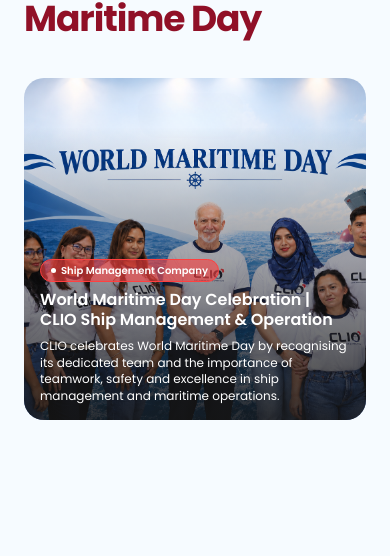
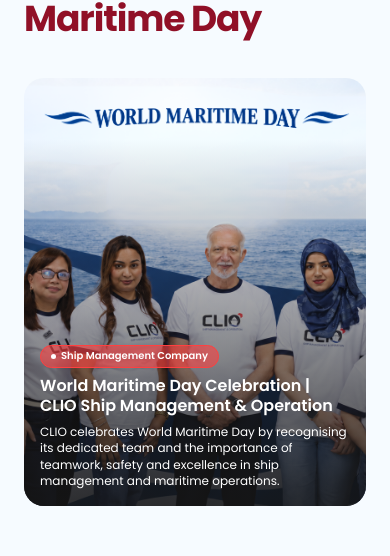
Before and after one commit to F-FERM/clio-web, a Next.js app: page /blog in a window 390 px wide. Shown: the part 542-1098 px from the top of the page. Built offline with nearby package versions, Linux system fonts and the light colour scheme; no server answers.

Commit message:
completed celebration updated images

```diff
--- a/features/blog/BlogCelebration.tsx
+++ b/features/blog/BlogCelebration.tsx
@@ -1,5 +1,6 @@
 import Image from "next/image";
-import blogCelebration from "../../public/images/blog/celebration.png";
+import celebrationBg from "../../public/images/blog/celebration.png";
+import celebrationTitle from "../../public/images/blog/title.png";
 
 export default function BlogCelebration() {
   return (
@@ -10,20 +11,30 @@
           Celebrating World Maritime Day
         </h2>
 
-        {/* Image card */}
+        {/* Card */}
         <div
           tabIndex={0}
-          className="group relative mt-8 aspect-square min-h-[320px] w-full overflow-hidden rounded-[20px] outline-none sm:aspect-[16/9] sm:min-h-0 sm:rounded-[24px] lg:aspect-[1464/622] lg:rounded-[30px]"
+          className="group relative mt-8 aspect-[4/5] w-full overflow-hidden rounded-[20px] outline-none sm:aspect-[16/9] sm:rounded-[24px] lg:aspect-[1464/622] lg:rounded-[30px]"
         >
+          {/* Layer 1: background photo */}
           <Image
-            src={blogCelebration}
+            src={celebrationBg}
             alt="CLIO team celebrating World Maritime Day"
             fill
             sizes="(max-width: 1240px) 100vw, 1240px"
-            className="object-cover object-center transition-transform duration-500 sm:group-hover:scale-[1.02]"
+            className="object-cover object-bottom transition-transform duration-500 sm:object-center sm:group-hover:scale-[1.02]"
           />
 
-          {/* Overlay: always visible on mobile, hover/focus on sm and up */}
+          {/* Layer 2: title image, fixed position at the top centre */}
+          <Image
+            src={celebrationTitle}
+            alt=""
+            aria-hidden="true"
+            sizes="(max-width: 640px) 90vw, 60vw"
+            className="pointer-events-none absolute left-1/2 top-[7%] h-auto w-[90%] -translate-x-1/2 sm:top-[6%] sm:w-[60%]"
+          />
+
+          {/* Layer 3: text. Always visible on mobile, hover/focus on sm and up */}
           <div
             className="
               absolute inset-0 flex items-end
```
Also changed, not shown: public/images/blog/celebration.png, public/images/blog/title.png (added).
